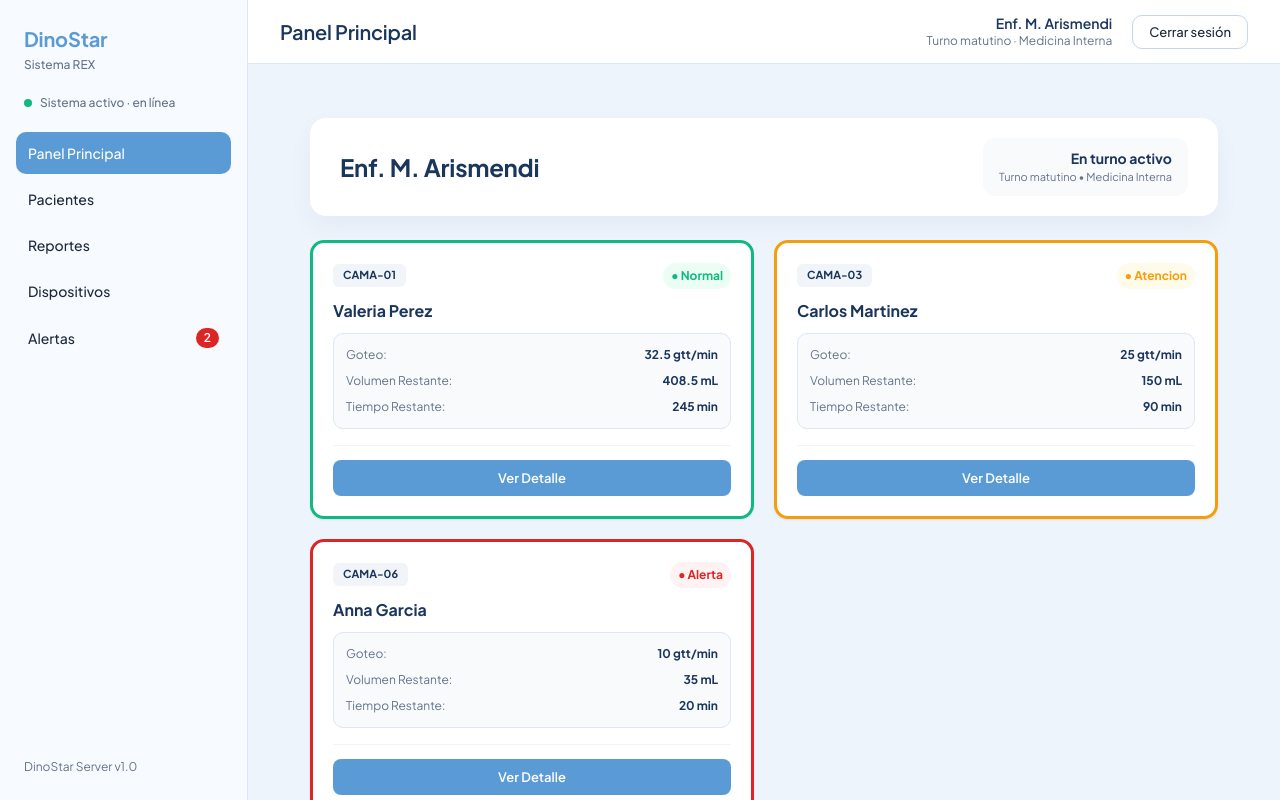
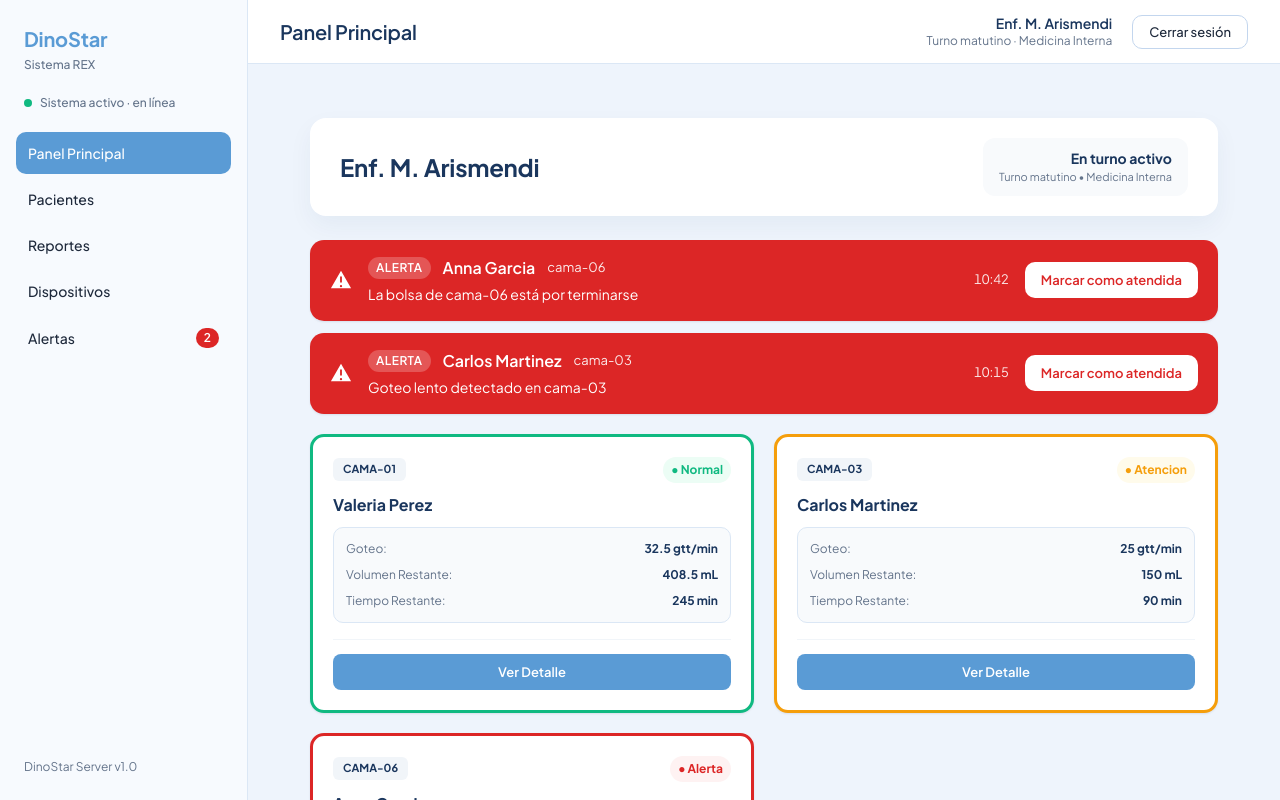
Before and after one commit to Moctezuma557/DinoStar-Server, a React (Vite) app in the folder frontend/: page /dashboard in a window 1280 px wide. Built offline with nearby package versions, Linux system fonts and the light colour scheme.

Commit message:
feat(#38): montar alerta de prueba en el dashboard

```diff
--- a/frontend/src/pages/dashboard.css
+++ b/frontend/src/pages/dashboard.css
@@ -1,15 +1,15 @@
 :root {
-  --color-primario: #5A9BD5;
-  --color-secundario: #1A365D;
-  --color-terciario: #10B981;
-  --color-neutral: #64748B;
-  --fondo-app: #F0F4F8;
-  --fondo-tarjeta: #FFFFFF;
+  --color-primario: #5a9bd5;
+  --color-secundario: #1a365d;
+  --color-terciario: #10b981;
+  --color-neutral: #64748b;
+  --fondo-app: #f0f4f8;
+  --fondo-tarjeta: #ffffff;
 }
 
 body {
   margin: 0;
-  font-family: 'Plus Jakarta Sans', sans-serif, system-ui;
+  font-family: "Plus Jakarta Sans", sans-serif, system-ui;
   background-color: var(--fondo-app);
 }
 
@@ -41,7 +41,7 @@ body {
 }
 
 .info-enfermera-turno {
-  background-color: #F8FAFC;
+  background-color: #f8fafc;
   padding: 10px 16px;
   border-radius: 12px;
   text-align: right;
@@ -116,7 +116,7 @@ body {
 }
 
 .badge-cama {
-  background-color: #F1F5F9;
+  background-color: #f1f5f9;
   color: var(--color-secundario);
   padding: 3px 10px;
   border-radius: 6px;
@@ -138,7 +138,7 @@ body {
 }
 
 .info-infusion-resumen {
-  background-color: #F8FAFC;
+  background-color: #f8fafc;
   border-radius: 10px;
   padding: 12px;
   display: flex;
@@ -159,7 +159,7 @@ body {
 }
 
 .card-footer-paciente {
-  border-top: 1px solid #F1F5F9;
+  border-top: 1px solid #f1f5f9;
   padding-top: 14px;
 }
 
@@ -179,3 +179,10 @@ body {
 .btn-ver-detalle:hover {
   background-color: #4b85bc;
 }
+
+/* Alertas activas · tarjeta #38 */
+.seccion-alertas-dashboard {
+  display: grid;
+  gap: var(--espacio-3);
+  margin-bottom: var(--espacio-5);
+}
--- a/frontend/src/pages/dashboard.jsx
+++ b/frontend/src/pages/dashboard.jsx
@@ -1,7 +1,7 @@
 import React, { useState } from 'react';
 import TarjetaPaciente from '../components/TarjetaPaciente';
 import './dashboard.css';
-
+import AlertaBanner from '../components/AlertaBanner';
 
 export default function Dashboard() {
   const [pacientes] = useState([
@@ -34,6 +34,28 @@ export default function Dashboard() {
     }
   ]);
 
+    // Datos fijos de prueba para la tarjeta #38
+  // Se reemplazarnn por las alertas que lleguen del backend via WebSocket
+  const [alertas, setAlertas] = useState([
+    {
+      id: 1,
+      paciente: "Anna Garcia",
+      cama: "cama-06",
+      tipo: "FIN_BOLSA",
+      hora: "10:42"
+    },
+    {
+      id: 2,
+      paciente: "Carlos Martinez",
+      cama: "cama-03",
+      tipo: "GOTEO_LENTO",
+      hora: "10:15"
+    }
+  ]);
+
+  const atenderAlerta = (id) =>
+    setAlertas((previas) => previas.filter((alerta) => alerta.id !== id));
+
   return (
     <div className="contenedor-dashboard-vista">
       <div className="cabecera-dashboard">
@@ -47,7 +69,20 @@ export default function Dashboard() {
           </div>
         </div>
       </div>
-
+             {alertas.length > 0 && (
+        <div className="seccion-alertas-dashboard">
+          {alertas.map((alerta) => (
+            <AlertaBanner
+              key={alerta.id}
+              paciente={alerta.paciente}
+              cama={alerta.cama}
+              tipo={alerta.tipo}
+              hora={alerta.hora}
+              onAtender={() => atenderAlerta(alerta.id)}
+            />
+          ))}
+        </div>
+      )}
       <div className="seccion-contenido-dashboard">
         {pacientes.length === 0 ? (
           <div className="estado-vacio-dashboard">
```
